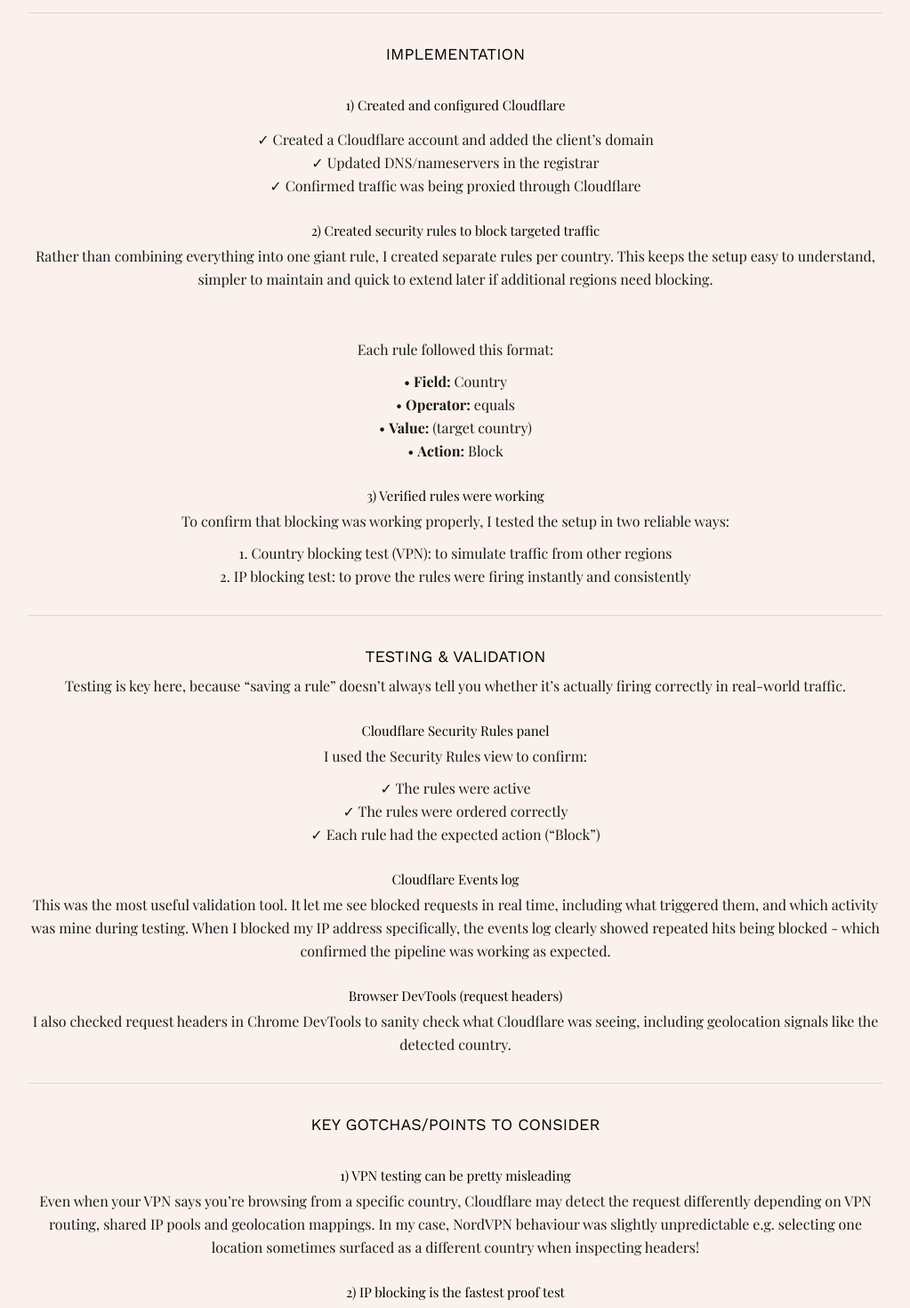
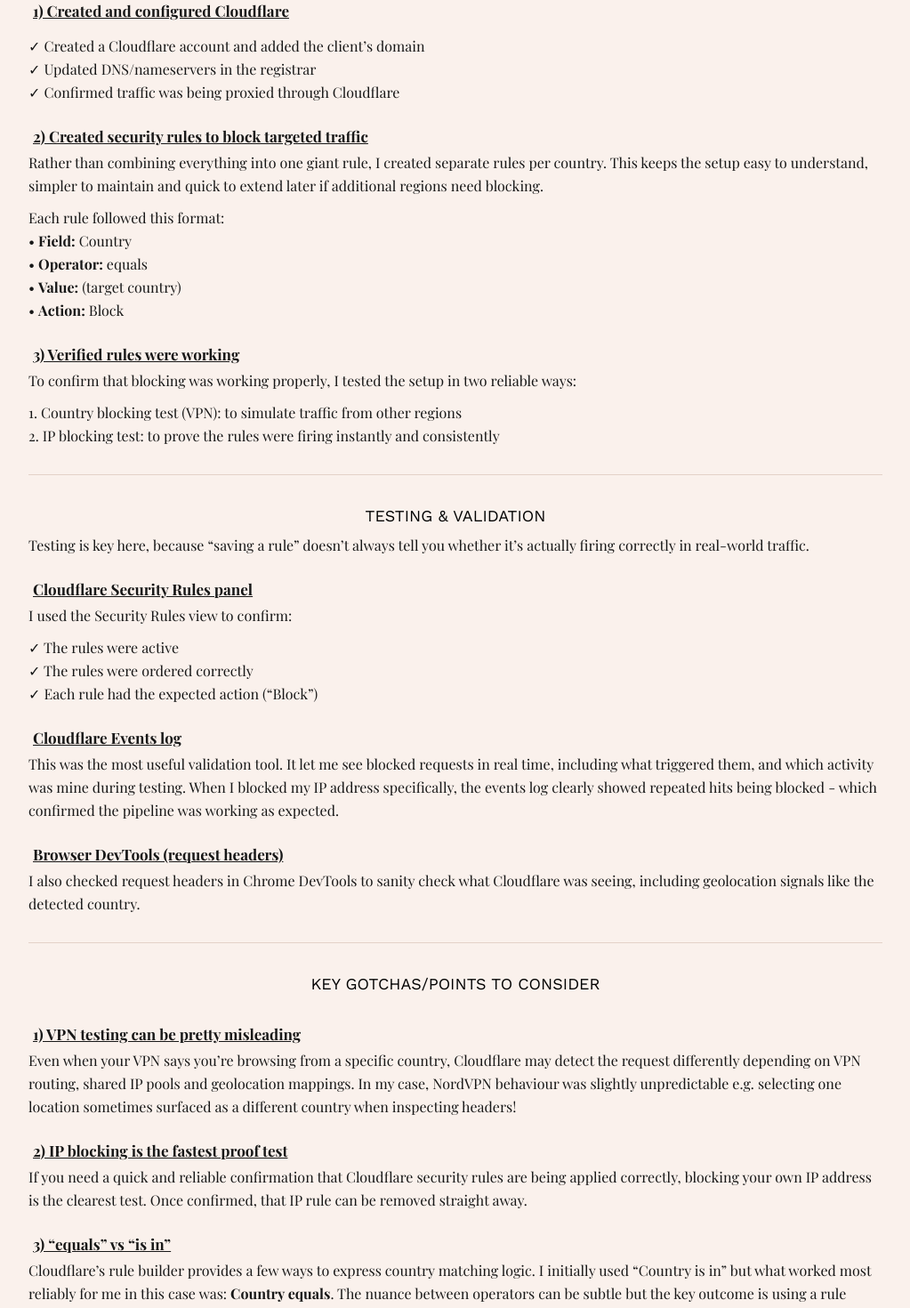
Before and after one commit to lindsayfoley/portfoleyo, a Next.js app: page /projects/country-blocking in a window 1280 px wide. Shown: the part 1280-2750 px from the top of the page at 89% size, without its empty margins (128-1151 px from the left). Built offline with nearby package versions, Linux system fonts and the light colour scheme; a web font is replaced by a local one.

Commit message:
adding projects back in

```diff
--- a/src/components/footer/footer.tsx
+++ b/src/components/footer/footer.tsx
@@ -27,7 +27,11 @@ const Footer = () => (
         <p className={styles.description}>{FOOTER_CONTENT.about.description}</p>
       </div>
       <div className={`${styles.pages} ${styles.mobileHidden}`}>
-        <h5 className={styles.title}>{FOOTER_CONTENT.browse.title}</h5>
+        <h5 className={styles.title}>
+          <a href={FOOTER_CONTENT.projects.link}>
+            {FOOTER_CONTENT.projects.title}
+          </a>
+        </h5>
         <ul className={styles.list}>
           {NAV_CONTENT.links.map(({ href, cta }) => (
             <li key={cta}>
--- a/src/constants/projects/countryBlockingContent.ts
+++ b/src/constants/projects/countryBlockingContent.ts
@@ -22,19 +22,16 @@ export const countryBlockingContent = {
   page: [
     `<h2 class="article-heading">Overview</h2>`,
 
-    `<p>A client reached out after noticing a surge of unusual traffic in their analytics, largely from regions that weren’t relevant to their customer base. The goal was simple: reduce noise in reporting and block unwanted requests before they reached the storefront.</p>`,
-
     `<p>This case study covers how I set up free Cloudflare security rules to block traffic from specific countries, the gotchas I hit while testing (especially with VPNs), and how I verified everything was working properly.</p>`,
 
     `<hr class="divider" />`,
 
     `<h2 class="article-heading">The Problem</h2>`,
 
-    `<p>The site’s analytics were showing a high volume of traffic that looked spammy and low quality (likely bots). It wasn’t converting, wasn’t useful, and was making it harder to trust reporting.</p><br>`,
-
-    `<p>The client wanted to:</p>`,
+    `<p>The site’s analytics were showing a high volume of traffic that looked spammy and low quality (likely bots). It wasn’t converting, wasn’t useful, and was making it harder to trust reporting.</p>`,
 
     `<ul class="article-list">
+      The client wanted to:
         <li>&bull; Reduce irrelevant visits showing up in analytics</li>
         <li>&bull; Improve security posture with minimal disruption</li>
         <li>&bull; Stop suspicious requests before they hit the site</li>
@@ -51,7 +48,7 @@ export const countryBlockingContent = {
 
     `<h2 class="article-heading">Implementation</h2>`,
 
-    `<h3 class="subheading">1) Created and configured Cloudflare</h3>`,
+    `<h3 class="article-subheading">1) Created and configured Cloudflare</h3>`,
 
     `<ul class="article-list">
         <li>&check; Created a Cloudflare account and added the client’s domain</li>
@@ -59,20 +56,19 @@ export const countryBlockingContent = {
         <li>&check; Confirmed traffic was being proxied through Cloudflare</li>
       </ul>`,
 
-    `<h3 class="subheading">2) Created security rules to block targeted traffic</h3>`,
+    `<h3 class="article-subheading">2) Created security rules to block targeted traffic</h3>`,
 
-    `<p>Rather than combining everything into one giant rule, I created separate rules per country. This keeps the setup easy to understand, simpler to maintain and quick to extend later if additional regions need blocking.</p><br>`,
-
-    `<p>Each rule followed this format:</p>`,
+    `<p>Rather than combining everything into one giant rule, I created separate rules per country. This keeps the setup easy to understand, simpler to maintain and quick to extend later if additional regions need blocking.</p>`,
 
     `<ul class="article-list">
+      Each rule followed this format:
         <li>&bull; <strong>Field:</strong> Country</li>
         <li>&bull; <strong>Operator:</strong> equals</li>
         <li>&bull; <strong>Value:</strong> (target country)</li>
         <li>&bull; <strong>Action:</strong> Block</li>
       </ul>`,
 
-    `<h3 class="subheading">3) Verified rules were working</h3>`,
+    `<h3 class="article-subheading">3) Verified rules were working</h3>`,
 
     `<p>To confirm that blocking was working properly, I tested the setup in two reliable ways:</p>`,
 
@@ -87,7 +83,7 @@ export const countryBlockingContent = {
 
     `<p>Testing is key here, because “saving a rule” doesn’t always tell you whether it’s actually firing correctly in real-world traffic.</p>`,
 
-    `<h3 class="subheading">Cloudflare Security Rules panel</h3>`,
+    `<h3 class="article-subheading">Cloudflare Security Rules panel</h3>`,
 
     `<p>I used the Security Rules view to confirm:</p>`,
 
@@ -97,11 +93,11 @@ export const countryBlockingContent = {
         <li>&check; Each rule had the expected action (“Block”)</li>
       </ul>`,
 
-    `<h3 class="subheading">Cloudflare Events log</h3>`,
+    `<h3 class="article-subheading">Cloudflare Events log</h3>`,
 
     `<p>This was the most useful validation tool. It let me see blocked requests in real time, including what triggered them, and which activity was mine during testing. When I blocked my IP address specifically, the events log clearly showed repeated hits being blocked - which confirmed the pipeline was working as expected.</p>`,
 
-    `<h3 class="subheading">Browser DevTools (request headers)</h3>`,
+    `<h3 class="article-subheading">Browser DevTools (request headers)</h3>`,
 
     `<p>I also checked request headers in Chrome DevTools to sanity check what Cloudflare was seeing, including geolocation signals like the detected country.</p>`,
 
@@ -109,19 +105,19 @@ export const countryBlockingContent = {
 
     `<h2 class="article-heading">Key Gotchas/Points to Consider</h2>`,
 
-    `<h3 class="subheading">1) VPN testing can be pretty misleading</h3>`,
+    `<h3 class="article-subheading">1) VPN testing can be pretty misleading</h3>`,
 
     `<p>Even when your VPN says you’re browsing from a specific country, Cloudflare may detect the request differently depending on VPN routing, shared IP pools and geolocation mappings. In my case, NordVPN behaviour was slightly unpredictable e.g. selecting one location sometimes surfaced as a different country when inspecting headers!</p>`,
 
-    `<h3 class="subheading">2) IP blocking is the fastest proof test</h3>`,
+    `<h3 class="article-subheading">2) IP blocking is the fastest proof test</h3>`,
 
     `<p>If you need a quick and reliable confirmation that Cloudflare security rules are being applied correctly, blocking your own IP address is the clearest test. Once confirmed, that IP rule can be removed straight away.</p>`,
 
-    `<h3 class="subheading">3) “equals” vs “is in”</h3>`,
+    `<h3 class="article-subheading">3) “equals” vs “is in”</h3>`,
 
     `<p>Cloudflare’s rule builder provides a few ways to express country matching logic. I initially used “Country is in” but what worked most reliably for me in this case was: <strong>Country equals</strong>. The nuance between operators can be subtle but the key outcome is using a rule format that consistently applies in real traffic.</p>`,
 
-    `<h3 class="subheading">4) DNS changes can feel intimidating</h3>`,
+    `<h3 class="article-subheading">4) DNS changes can feel intimidating</h3>`,
 
     `<p>It’s completely normal for business owners to feel nervous touching DNS, because the DNS zone may include important records for:</p>`,
 
@@ -131,7 +127,7 @@ export const countryBlockingContent = {
         <li>&bull; Other third-party services</li>
       </ul>`,
 
-    `<h3 class="subheading">5) Hosted platforms and Cloudflare concerns</h3>`,
+    `<h3 class="article-subheading">5) Hosted platforms and Cloudflare concerns</h3>`,
 
     `<p>I’d previously read threads raising concerns about layering Cloudflare in front of hosted ecommerce platforms. In this setup, I didn’t run into any issues once traffic was proxied correctly and rules were configured as expected.</p>`,
 
--- a/src/pages/projects/[slug].tsx
+++ /dev/null
@@ -1,74 +0,0 @@
-import Head from "next/head";
-import { useRouter } from "next/router";
-import { PROJECTS } from "@portfoleyo/constants/projects/content";
-import { DOMAIN } from "@portfoleyo/constants/shared";
-import Banner from "@portfoleyo/components/banner/banner";
-import styles from "../../styles/projects.module.css";
-
-interface Project {
-  meta: {
-    title: string;
-    description: string;
-  };
-  twoColumn: {
-    title: string;
-    href: string;
-    image: {
-      src: string;
-      alt: string;
-    };
-  };
-  title: string;
-  intro: string;
-  h1: string;
-  subTitle: string;
-  page: string[];
-}
-
-export default function ProjectPage() {
-  const router = useRouter();
-  let slugParam = undefined;
-
-  if (typeof router.query.slug === "string") {
-    slugParam = router.query.slug;
-  } else if (Array.isArray(router.query.slug)) {
-    slugParam = router.query.slug[0];
-  }
-
-  const project = slugParam
-    ? (PROJECTS[slugParam as keyof typeof PROJECTS] as Project)
-    : undefined;
-
-  if (!slugParam || !project) {
-    return null;
-  }
-
-  const meta = project?.meta;
-  const allContent = project?.page?.join("");
-
-  return (
-    <>
-      <Head>
-        <title>{meta?.title}</title>
-        <meta name="description" content={meta?.description} />
-        <meta name="viewport" content="width=device-width, initial-scale=1" />
-        <meta
-          name="og:image"
-          content={`${DOMAIN}${project?.twoColumn?.image?.src}`}
-        />
-      </Head>
-      <main className={`${styles.main} highlightTheme`}>
-        <Banner
-          title={project?.h1}
-          subtitle={project?.subTitle}
-          isH1Element
-          image={project?.twoColumn?.image}
-          isIndependantSection={false}
-        />
-        <article className={styles.article}>
-          <div dangerouslySetInnerHTML={{ __html: allContent }} />
-        </article>
-      </main>
-    </>
-  );
-}
--- /dev/null
+++ b/src/pages/projects/country-blocking.tsx
@@ -0,0 +1,37 @@
+import Head from "next/head";
+import { PROJECTS } from "@portfoleyo/constants/projects/content";
+import { DOMAIN } from "@portfoleyo/constants/shared";
+import Banner from "@portfoleyo/components/banner/banner";
+import { countryBlockingContent } from "@portfoleyo/constants/projects/countryBlockingContent";
+import styles from "../../styles/projects.module.css";
+
+export default function CountryBlocking() {
+  const project = PROJECTS["country-blocking"];
+  const allContent = countryBlockingContent.page.join("");
+
+  return (
+    <>
+      <Head>
+        <title>{project?.meta?.title}</title>
+        <meta name="description" content={project?.meta?.description} />
+        <meta name="viewport" content="width=device-width, initial-scale=1" />
+        <meta
+          name="og:image"
+          content={`${DOMAIN}${project?.twoColumn?.image?.src}`}
+        />
+      </Head>
+      <main className={`${styles.main} highlightTheme`}>
+        <Banner
+          title={project?.h1}
+          subtitle={project?.subTitle}
+          isH1Element
+          image={project?.twoColumn?.image}
+          isIndependantSection={false}
+        />
+        <article className={styles.article}>
+          <div dangerouslySetInnerHTML={{ __html: allContent }} />
+        </article>
+      </main>
+    </>
+  );
+}
--- a/src/styles/globals.css
+++ b/src/styles/globals.css
@@ -133,6 +133,13 @@ a {
   display: inline-block;
 }
 
+.article-subheading {
+  font-size: 17px;
+  text-decoration: underline;
+  padding: 5px 5px 0;
+  display: inline-block;
+}
+
 @media (min-width: 1000px) {
   .list {
     margin-top: 5px;
--- a/src/styles/projects.module.css
+++ b/src/styles/projects.module.css
@@ -6,6 +6,11 @@
   max-width: 1000px;
   margin: 0 auto;
   padding: 60px 20px 60px;
+  text-align: left;
+}
+
+.article h2 {
+  text-align: center;
 }
 
 @media (min-width: 1000px) {
```
Also changed, not shown: src/pages/projects/types.ts (added, +19 -0 lines).
